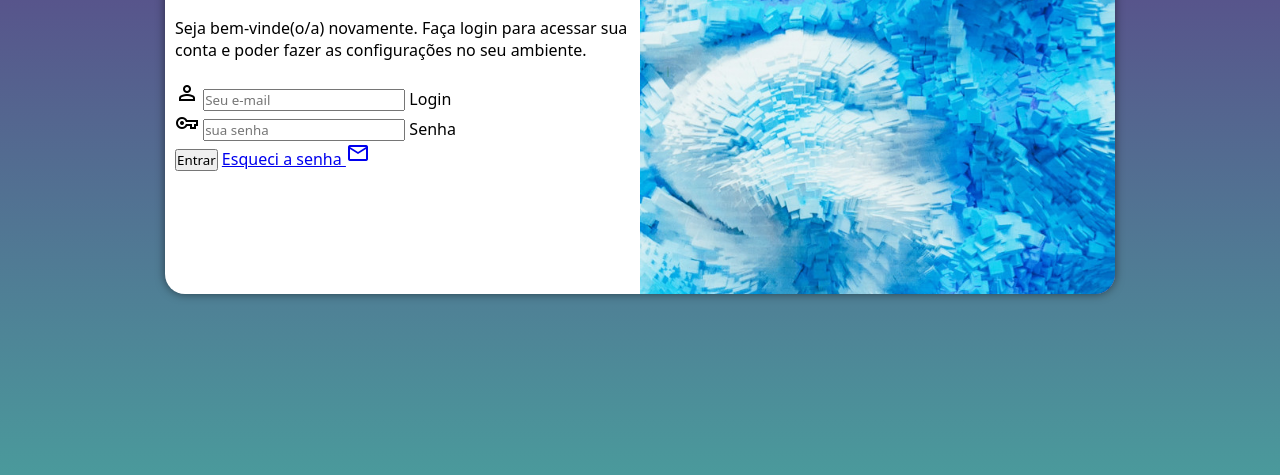
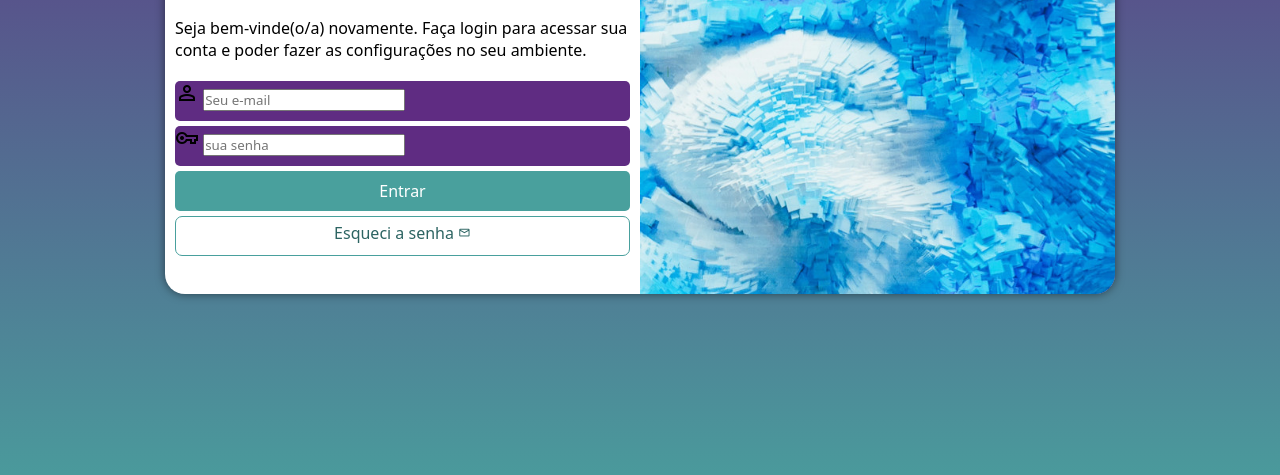
Before and after one commit to ironmanmark5/projeto-login, a plain HTML site: page index.html in a window 1280 px wide. Shown: the part 281-756 px from the top of the page. Drawn offline with nearby package versions, Linux system fonts and the light colour scheme.

Commit message:
foi amem, ta quase em

```diff
--- a/estilos/style.css
+++ b/estilos/style.css
@@ -64,3 +64,55 @@ div#formulario > h1 {
 div#formulario > p {
     font-size: 0.8em;
 }
+
+form > div.campo {
+    background-color: #5f2c82;
+    display: block;
+    width: 100%;
+    height: 40px;
+    border-radius: 5px;
+    margin: 5px 0px;
+}
+
+div.campo > label {
+    display: none;
+}
+
+form > input[type=submit] {
+    display: block;
+    font-size: 1em;
+    width: 100%;
+    height: 40px;
+    background-color: #49a09d;
+    color: white;
+    border: none;
+    border-radius: 5px;
+    cursor: pointer;
+}
+
+form > input[type=submit]:hover {
+    background-color: #2c6462;
+}
+
+form > a.botao {
+    display: block;
+    text-align: center;
+    font-size: 1em;
+    width: 100%;
+    height: 40px;
+    padding-top: 5px;
+    margin-top: 5px;
+    background-color: white;
+    color: #2c6462;
+    border: 1px solid #49a09d;
+    border-radius: 7px;
+    text-decoration: none;
+}
+
+form > a.botao:hover {
+    background-color: #59c5c2;
+}
+
+form > a.botao > span {
+    font-size: 0.8em;
+}
--- a/index.html
+++ b/index.html
@@ -23,13 +23,13 @@
                     <input type="email" name="login" id="ilogin" placeholder="Seu e-mail" autocomplete="email" required maxlength="30">
                     <label for="ilogin">Login</label>
                    </div>
-                   <div id="campo">
-                    <span class="material-symbols-outlined">vpn_key</span>
+                   <div class="campo">
+                    <span id="senh" class="material-symbols-outlined">vpn_key</span>
                         <input type="password" name="senha" id="isenha" placeholder="sua senha" autocomplete="current-password" required minlength="8" maxlength="30">
-                        <label for="isenha">Senha</label>
+                        <label for="isenha" class="sen">Senha</label>
                    </div>
                    <input type="submit" value="Entrar">
-                   <a href="esqueci.html">
+                   <a href="esqueci.html" class="botao">
                         Esqueci a senha <span class="material-symbols-outlined">mail</span>
                    </a>
                 </form>
```
